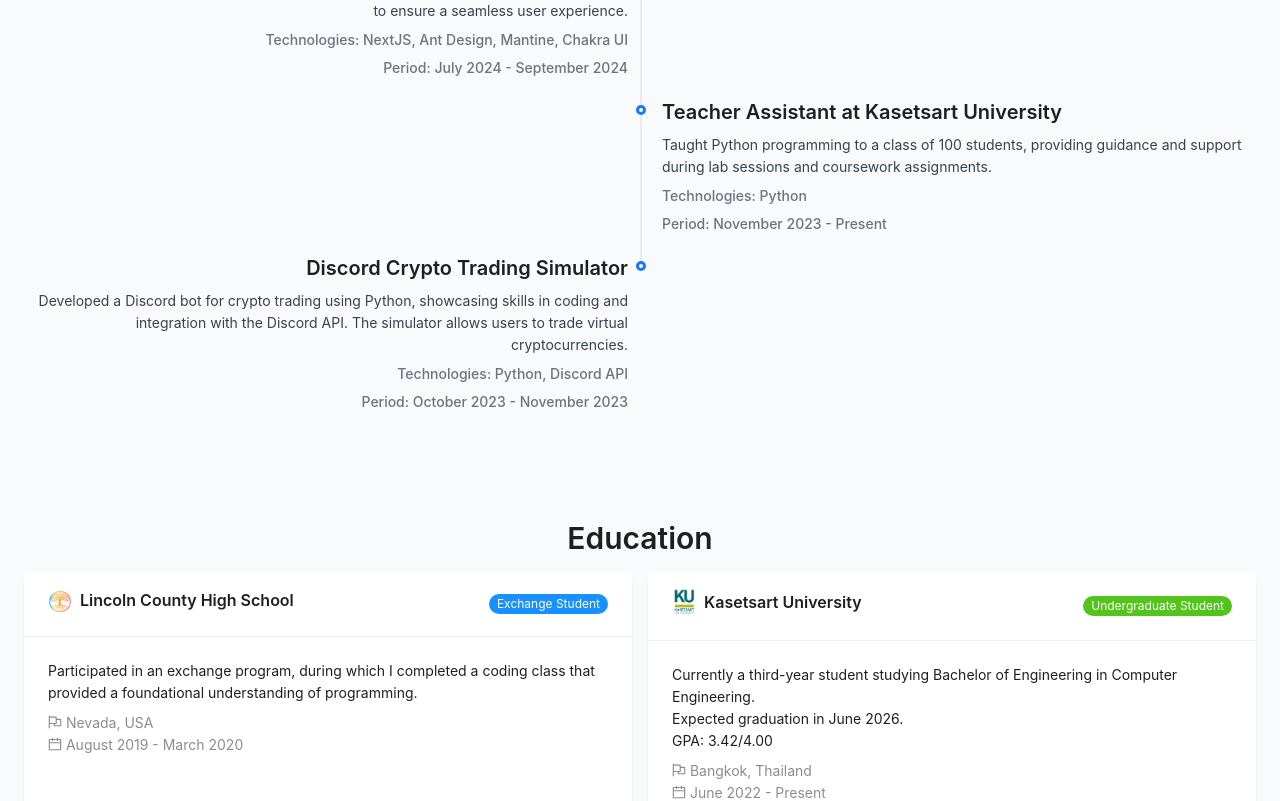
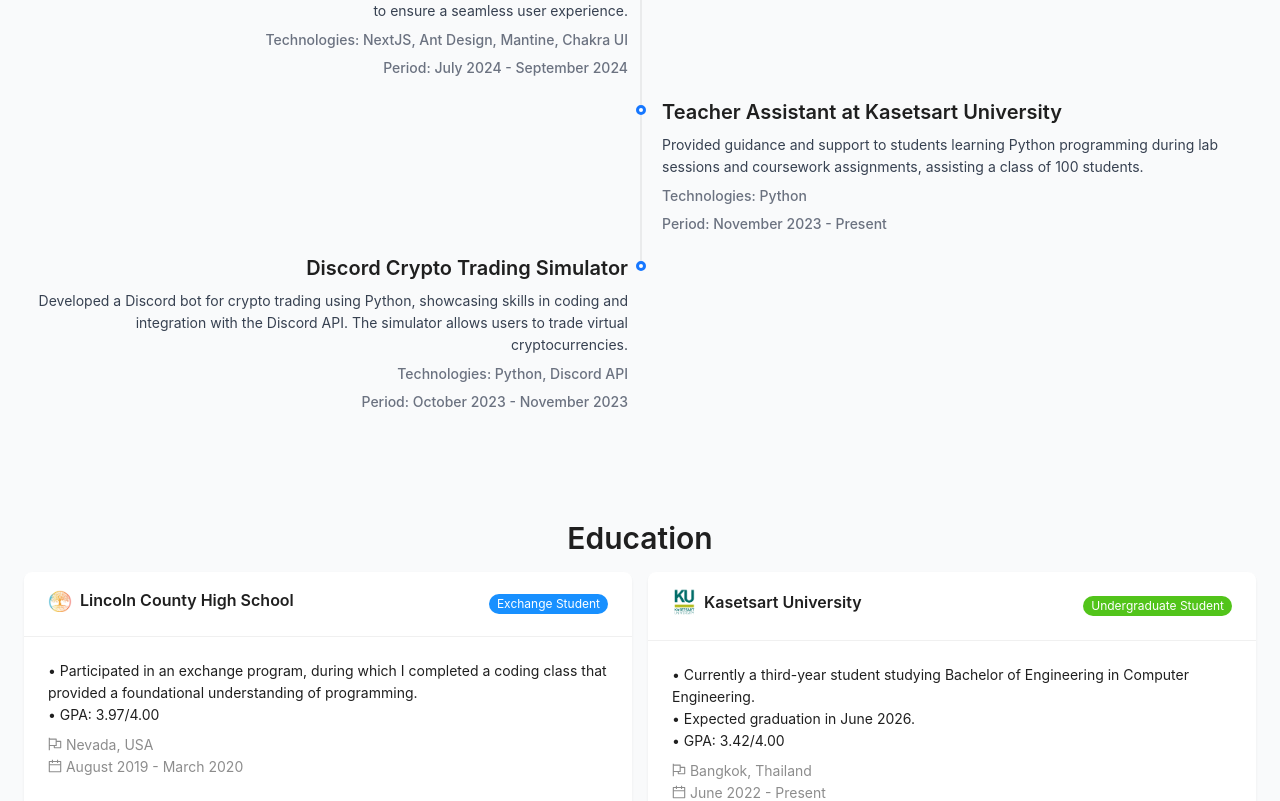
Before and after one commit to Lucky-TP/Lucky-portfolio, a Next.js app: page / in a window 1280 px wide. Shown: the part 1740-2541 px from the top of the page. Built offline with nearby package versions, Linux system fonts and the light colour scheme.

Commit message:
Update description and add bullet points

```diff
--- a/src/components/Education.tsx
+++ b/src/components/Education.tsx
@@ -15,7 +15,7 @@
     gpa: "",
     location: "Nevada, USA",
     description:
-      "Participated in an exchange program, during which I completed a coding class that provided a foundational understanding of programming.",
+      `• Participated in an exchange program, during which I completed a coding class that provided a foundational understanding of programming.\n• GPA: 3.97/4.00`,
     website: "https://lcsdnv.com/lincoln-county-h-s/",
   },
   {
@@ -25,7 +25,7 @@
     period: "June 2022 - Present",
     gpa: "3.42/4.00",
     location: "Bangkok, Thailand",
-    description: `Currently a third-year student studying Bachelor of Engineering in Computer Engineering.\nExpected graduation in June 2026.\nGPA: 3.42/4.00`,
+    description: `• Currently a third-year student studying Bachelor of Engineering in Computer Engineering.\n• Expected graduation in June 2026.\n• GPA: 3.42/4.00`,
     website: "https://www.ku.ac.th/th",
   },
 ];
--- a/src/components/Projects.tsx
+++ b/src/components/Projects.tsx
@@ -41,7 +41,7 @@
     {
       title: "Teacher Assistant at Kasetsart University",
       description:
-        "Taught Python programming to a class of 100 students, providing guidance and support during lab sessions and coursework assignments.",
+        "Provided guidance and support to students learning Python programming during lab sessions and coursework assignments, assisting a class of 100 students.",
       technologies: ["Python"],
       period: "November 2023 - Present",
     },
```
